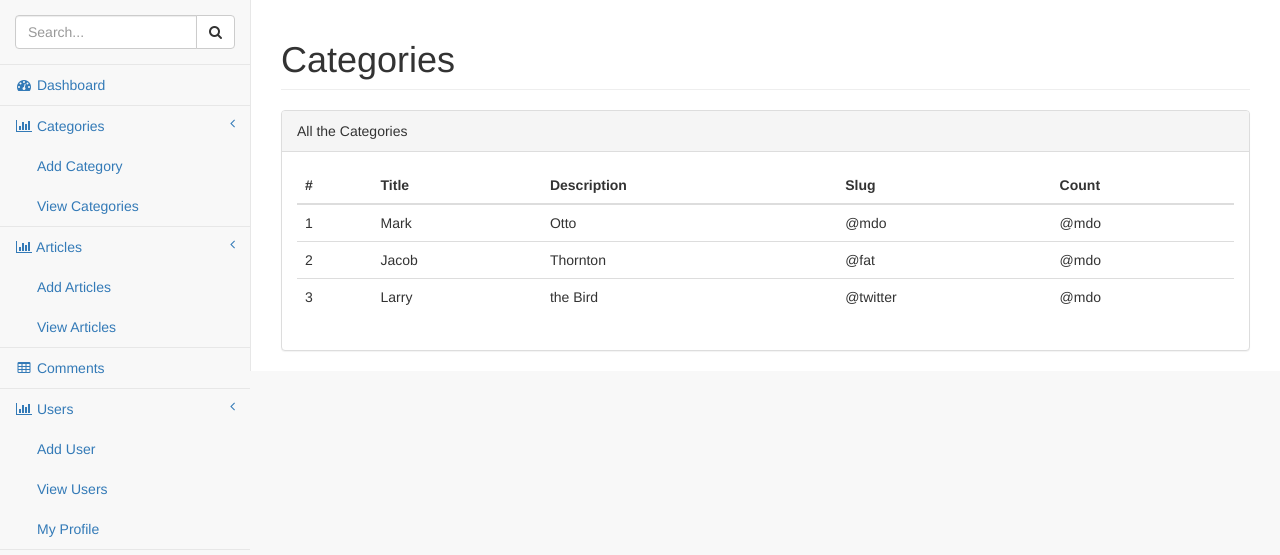
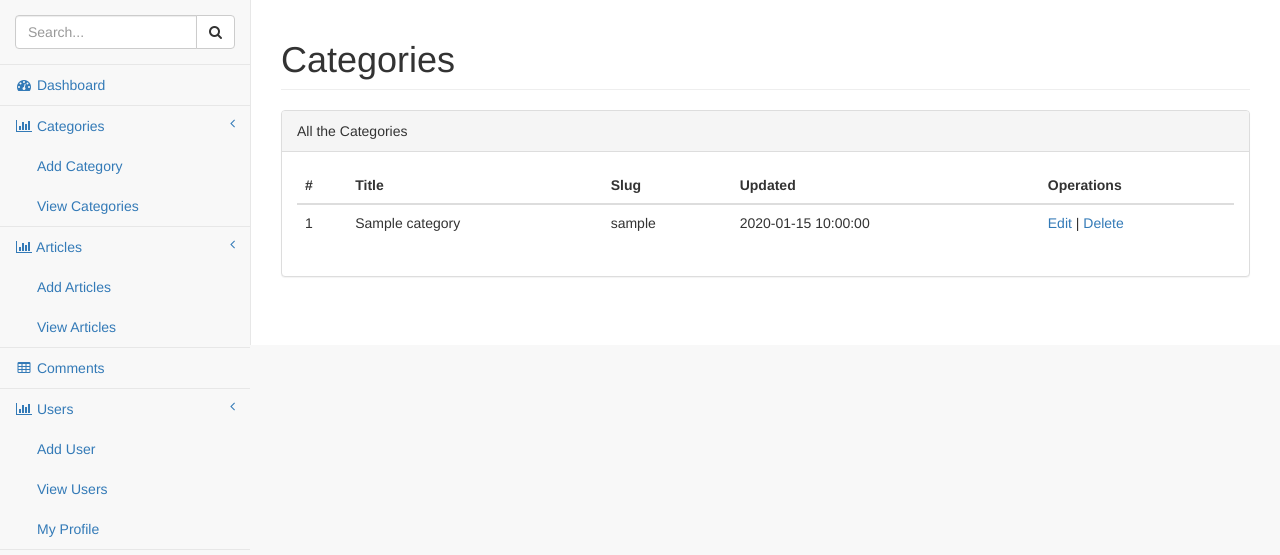
Before and after one commit to codingcyber/Blog-PHP, a PHP site: page /view-categories.php in a window 1280 px wide. Shown: the part 51-606 px from the top of the page. Run offline with PHP 8.4, Linux system fonts and the light colour scheme; the visitor is signed in with stand-in values (Sample User, id 1); tables that the repository leaves empty hold one stand-in row (values such as "Sample post").

Commit message:
4-2 View Categories

```diff
--- a/admin/view-categories.php
+++ b/admin/view-categories.php
@@ -1,5 +1,9 @@
-<?php include('includes/header.php'); ?>
-<?php include('includes/navigation.php'); ?>
+<?php
+include('includes/check-login.php');
+require_once('../includes/connect.php');
+include('includes/header.php');
+include('includes/navigation.php');
+?>
 <div id="page-wrapper" style="min-height: 345px;">
     <div class="row">
         <div class="col-lg-12">
@@ -22,33 +26,27 @@
                                 <tr>
                                     <th>#</th>
                                     <th>Title</th>
-                                    <th>Description</th>
                                     <th>Slug</th>
-                                    <th>Count</th>
+                                    <th>Updated</th>
+                                    <th>Operations</th>
                                 </tr>
                             </thead>
                             <tbody>
+                                <?php
+                                    $sql = "SELECT * FROM categories";
+                                    $result = $db->prepare($sql);
+                                    $result->execute();
+                                    $res = $result->fetchAll(PDO::FETCH_ASSOC);
+                                    foreach ($res as $cat) {
+                                ?>
                                 <tr>
-                                    <td>1</td>
-                                    <td>Mark</td>
-                                    <td>Otto</td>
-                                    <td>@mdo</td>
-                                    <td>@mdo</td>
+                                    <td><?php echo $cat['id']; ?></td>
+                                    <td><?php echo $cat['title']; ?></td>
+                                    <td><?php echo $cat['slug']; ?></td>
+                                    <td><?php echo $cat['updated']; ?></td>
+                                    <td><a href="edit-category.php?id=<?php echo $cat['id']; ?>">Edit</a> | <a href="delete-category.php?id=<?php echo $cat['id']; ?>">Delete</a></td>
                                 </tr>
-                                <tr>
-                                    <td>2</td>
-                                    <td>Jacob</td>
-                                    <td>Thornton</td>
-                                    <td>@fat</td>
-                                    <td>@mdo</td>
-                                </tr>
-                                <tr>
-                                    <td>3</td>
-                                    <td>Larry</td>
-                                    <td>the Bird</td>
-                                    <td>@twitter</td>
-                                    <td>@mdo</td>
-                                </tr>
+                                <?php } ?>
                             </tbody>
                         </table>
                     </div>
```
